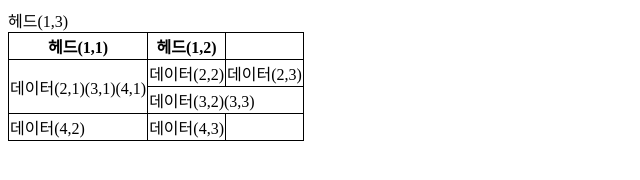
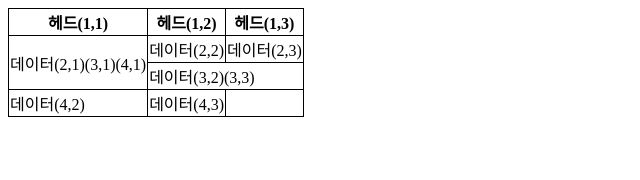
Before and after one commit to woobin1322/woobin1322.github.io, a plain HTML site: page tableSpan.html in a window 1280 px wide. Shown: the whole page, without its empty margins (0-640 px from the left). Drawn offline with Linux system fonts and the light colour scheme.

Commit message:
Update tableSpan.html

```diff
--- a/tableSpan.html
+++ b/tableSpan.html
@@ -8,7 +8,7 @@
 <title>HTML5 테이블 스팬 실습</title></head>
 <body>
 	<table>
-	<tr><th>헤드(1,1)</th><th>헤드(1,2)<th></th>헤드(1,3)</th></tr>
+	<tr><th>헤드(1,1)</th><th>헤드(1,2)</th><th>헤드(1,3)</th></tr>
 	<tr><td rowspan="3">데이터(2,1)(3,1)(4,1)</td><td>데이터(2,2)</td><td>데이터(2,3)</td><tr>
 	<tr><td colspan="2">데이터(3,2)(3,3)</td></tr>
 	<tr><td>데이터(4,2)</td><td>데이터(4,3)</td></tr>
```
